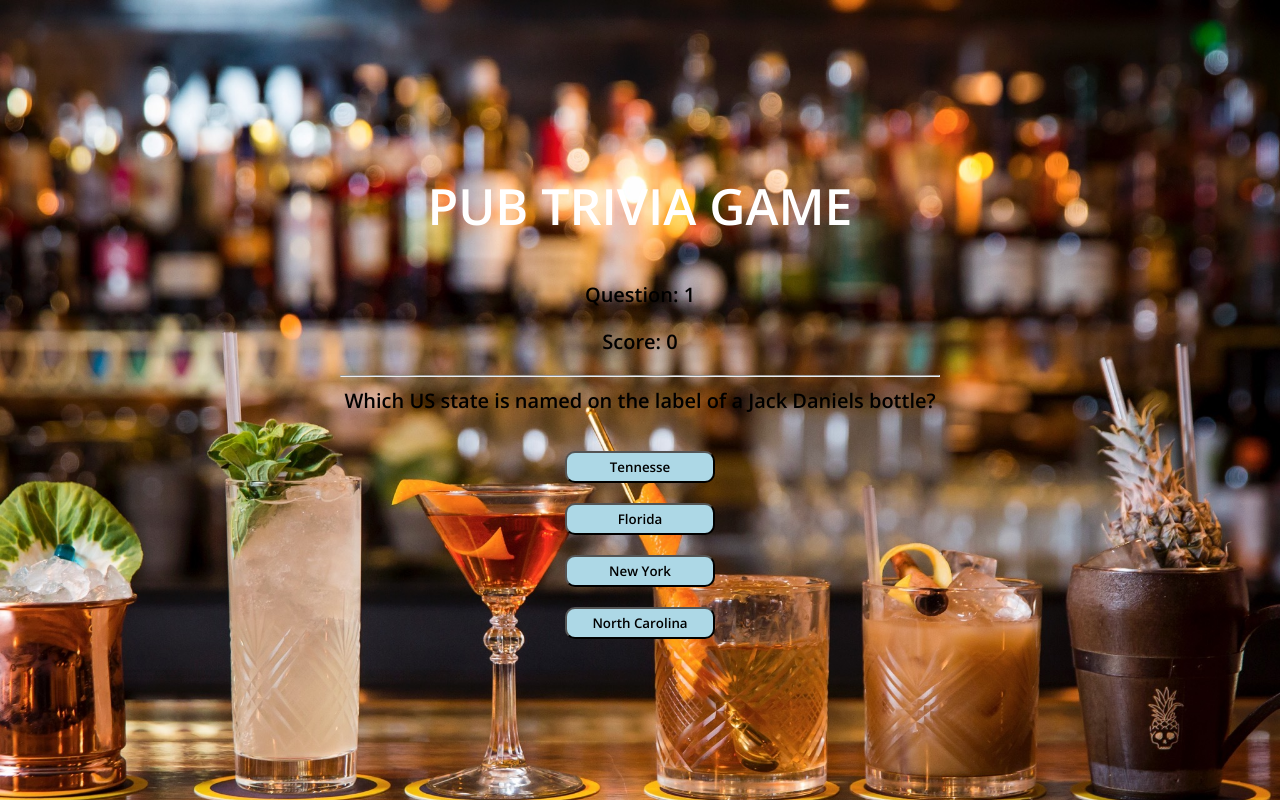
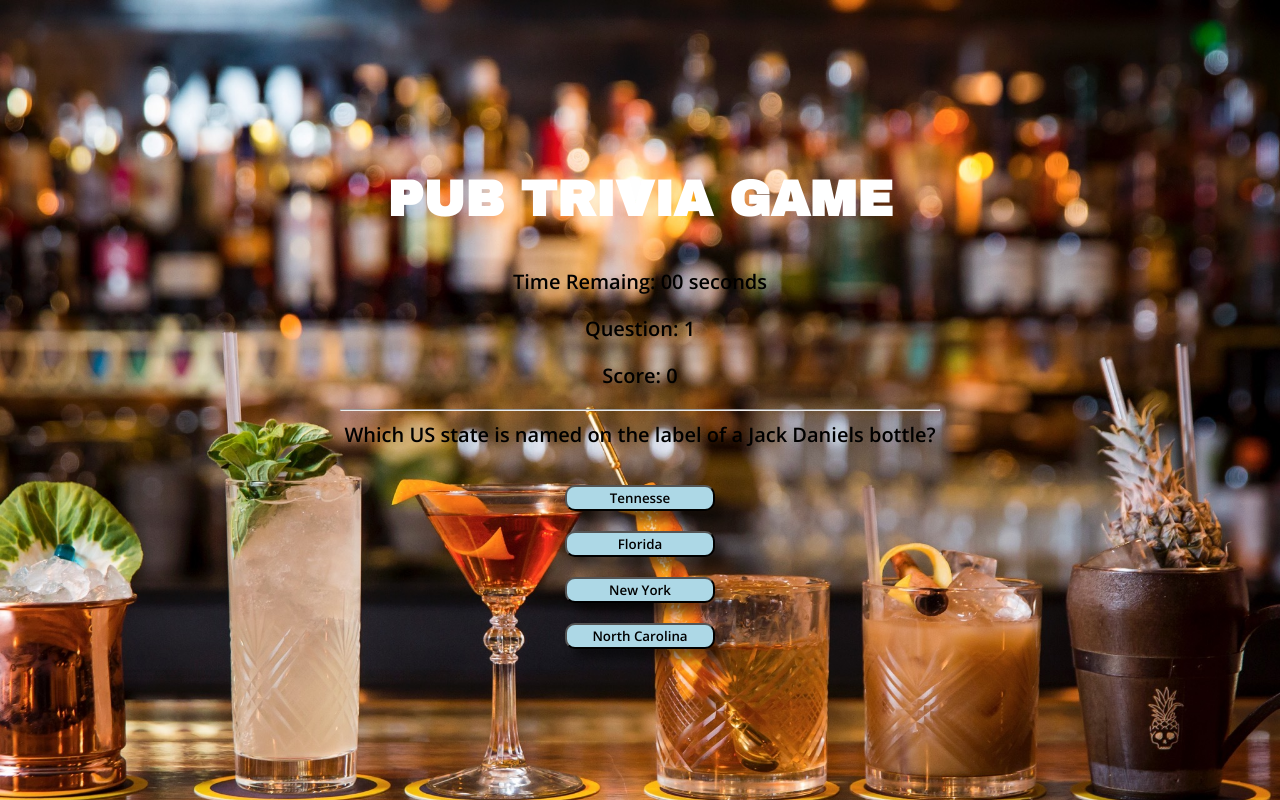
Before and after one commit to abemco/Trivia-Game, a plain HTML site: page index.html in a window 1280 px wide. Both pictures are taken after a click on the button "Begin". Drawn offline with nearby package versions, Linux system fonts and the light colour scheme.

Commit message:
final commits

```diff
--- a/assets/css/styles.css
+++ b/assets/css/styles.css
@@ -10,6 +10,7 @@ h2 {
     font-size: 50px;
     font-style: bolder;
     color: white;
+    font-family: 'Archivo Black', sans-serif;
 }
 
 #frame001 {
@@ -45,6 +46,13 @@ h2 {
     font-family: 'Open Sans', sans-serif;
 }
 
+.buttons002, .buttons001:hover{
+    box-shadow: 10px 10px 10px rgba(0, 0, 0, .5);
+    cursor: pointer;
+    padding: 2px;
+    transition: box-shadow 1s;
+}
+
 #text001 {
     text-align: center;
 
--- a/index.html
+++ b/index.html
@@ -12,7 +12,11 @@
 
     <!-- Font awesome -->
     <link href="https://use.fontawesome.com/releases/v5.0.8/css/all.css" rel="stylesheet">
+    <link href="https://fonts.googleapis.com/css?family=Archivo+Black" rel="stylesheet">
 
+    <script src="https://code.jquery.com/jquery-3.3.1.js"
+        integrity="sha256-2Kok7MbOyxpgUVvAk/HJ2jigOSYS2auK4Pfzbm7uH60="
+        crossorigin="anonymous"></script>
 
 
 </head>
@@ -20,6 +24,12 @@
         <div id="frame001">
             <div id="text001">
                 <h2>PUB TRIVIA GAME</h2>
+
+                <div class="timer jst-timeout" data-seconds-left="10">
+                    <div class="jst-seconds">Time Remaing: 00 seconds</div>
+                    <div class="jst-clearDiv"></div>
+                  </div>
+
                 <p>Question: <text id="number001">0</text></p>
                 <p>Score: <text id="score001">0</text></p>
 
```
Also changed, not shown: assets/javascript/app.js (+9 -0 lines).
